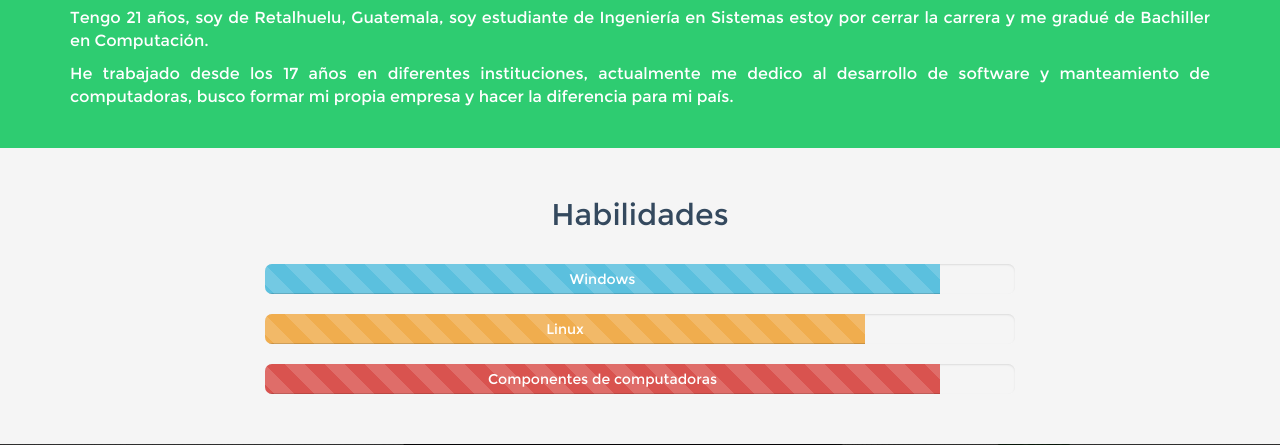
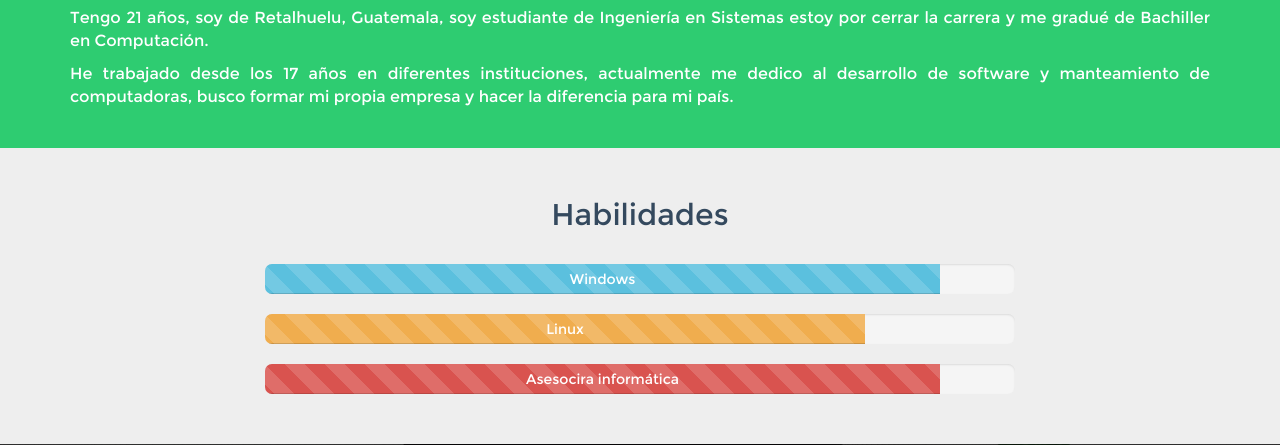
Before and after one commit to felixacdc/felixacdc.github.io, a plain HTML site: page index.html in a window 1280 px wide. Shown: the part 836-1281 px from the top of the page. Drawn offline with Linux system fonts and the light colour scheme.

Commit message:
[modify] third color

```diff
--- a/css/main.less
+++ b/css/main.less
@@ -1,6 +1,6 @@
 @primary_color: #34495e;
 @second_color: #2ecc71;
-@third_color: #f5f5f5;
+@third_color: #eee;
 
 @font-face {
 font-family: Montserrat;
--- a/index.html
+++ b/index.html
@@ -84,7 +84,7 @@
                     <div class="progress">
                         <div class="progress-bar progress-bar-danger progress-bar-striped active" role="progressbar" aria-valuenow="90" aria-valuemin="0" aria-valuemax="100" style="width: 90%">
                         <span class="sr-only">90% Complete (danger)</span>
-                        Componentes de computadoras
+                        Asesocira informática
                         </div>
                     </div>
 
```
Also changed, not shown: css/main.css.
